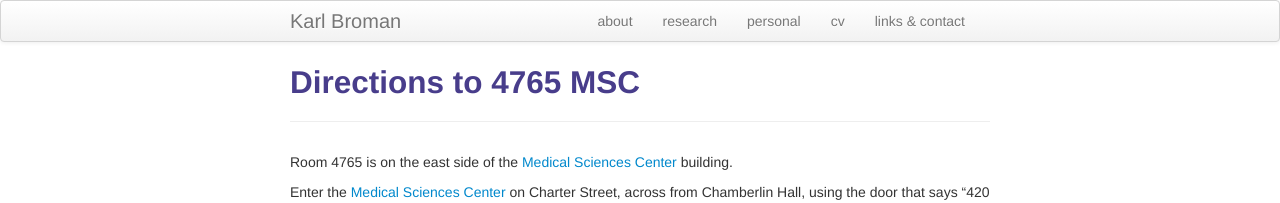
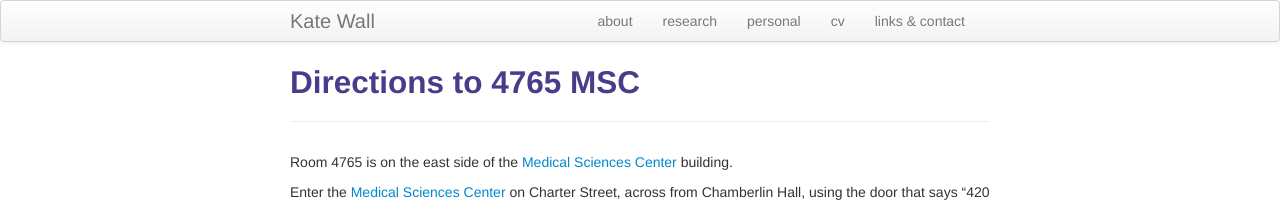
Before and after one commit to katejeanw/katejeanw.github.io, a Jekyll site: the page built from 4765msc.md, in a window 1280 px wide. Shown: the top 203 px of the page. Built offline with Jekyll 4.4.1, drawn with Linux system fonts in a browser that asks for light colours.

Commit message:
chnages to title in _config.yml

```diff
--- a/_config.yml
+++ b/_config.yml
@@ -8,14 +8,14 @@ highlighter: rouge
 # Themes are encouraged to use these universal variables
 # so be sure to set them if your theme uses them.
 #
-title : Karl Broman
+title : Kate Wall
 author :
-  name : Karl Broman
-  email : kbroman@gmail.com
-  github : kbroman
+  name : Kate Wall
+  email : kate.wall@tufts.edu
+  github : katejeanw
   feedburner : nil
 
-production_url : https://kbroman.github.io
+production_url : https://katejeanw.github.io
 
 # Tell Github to use the kramdown markdown interpreter
 # (see https://help.github.com/articles/migrating-your-pages-site-from-maruku)
```
